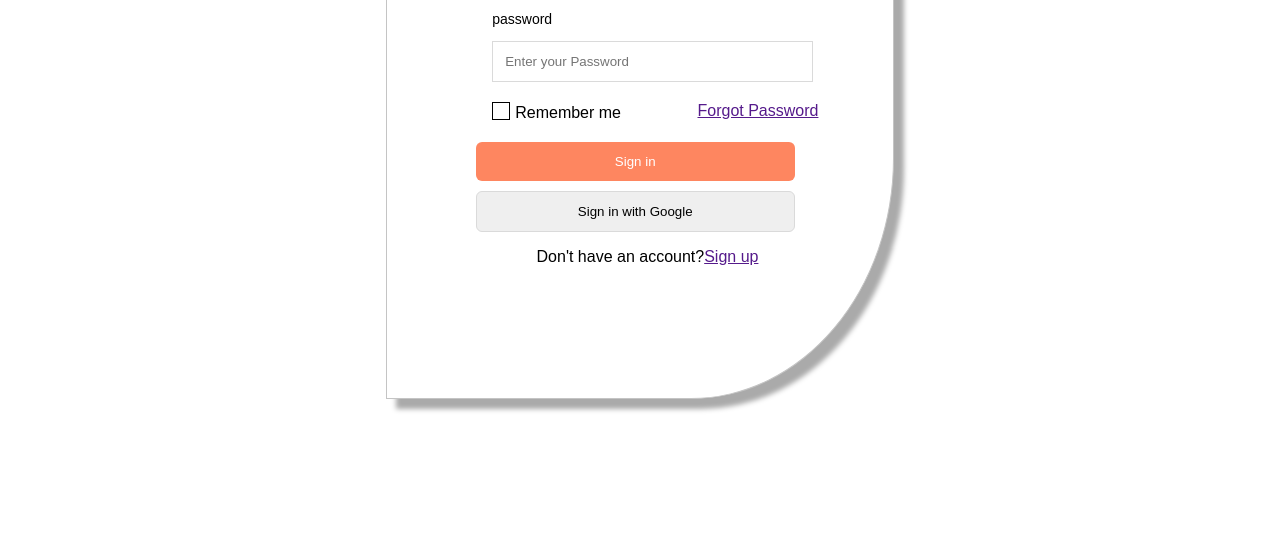
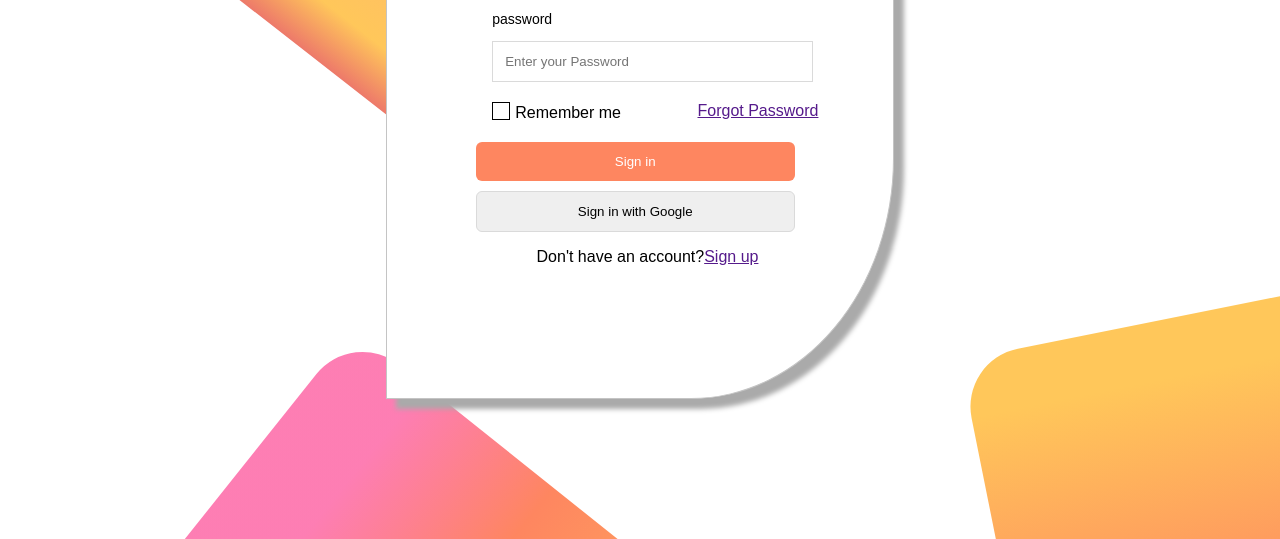
Before and after one commit to umernaseeralam/TextboX, a plain HTML site: page index.html in a window 1280 px wide. Shown: the part 261-800 px from the top of the page. Drawn offline with Linux system fonts and the light colour scheme.

Commit message:
Update style.css

```diff
--- a/style.css
+++ b/style.css
@@ -2,7 +2,7 @@
     font-family: sans-serif;
 }
 body{
-    background-image: url(/mages/Background.svg);
+    background-image: url(Images/Background.svg);
 }
 .BackgroundHolder{
     display: flex;
```
